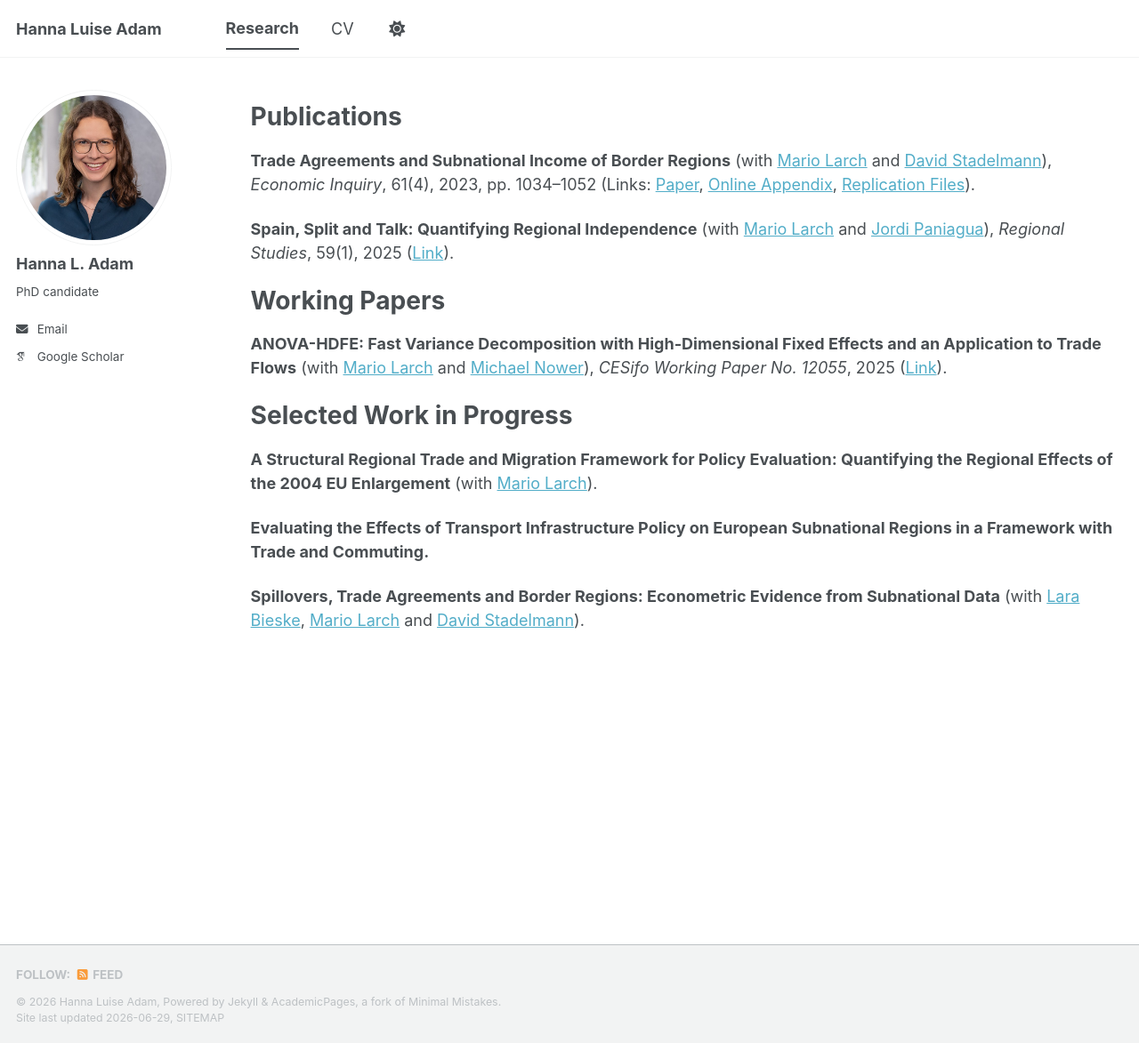
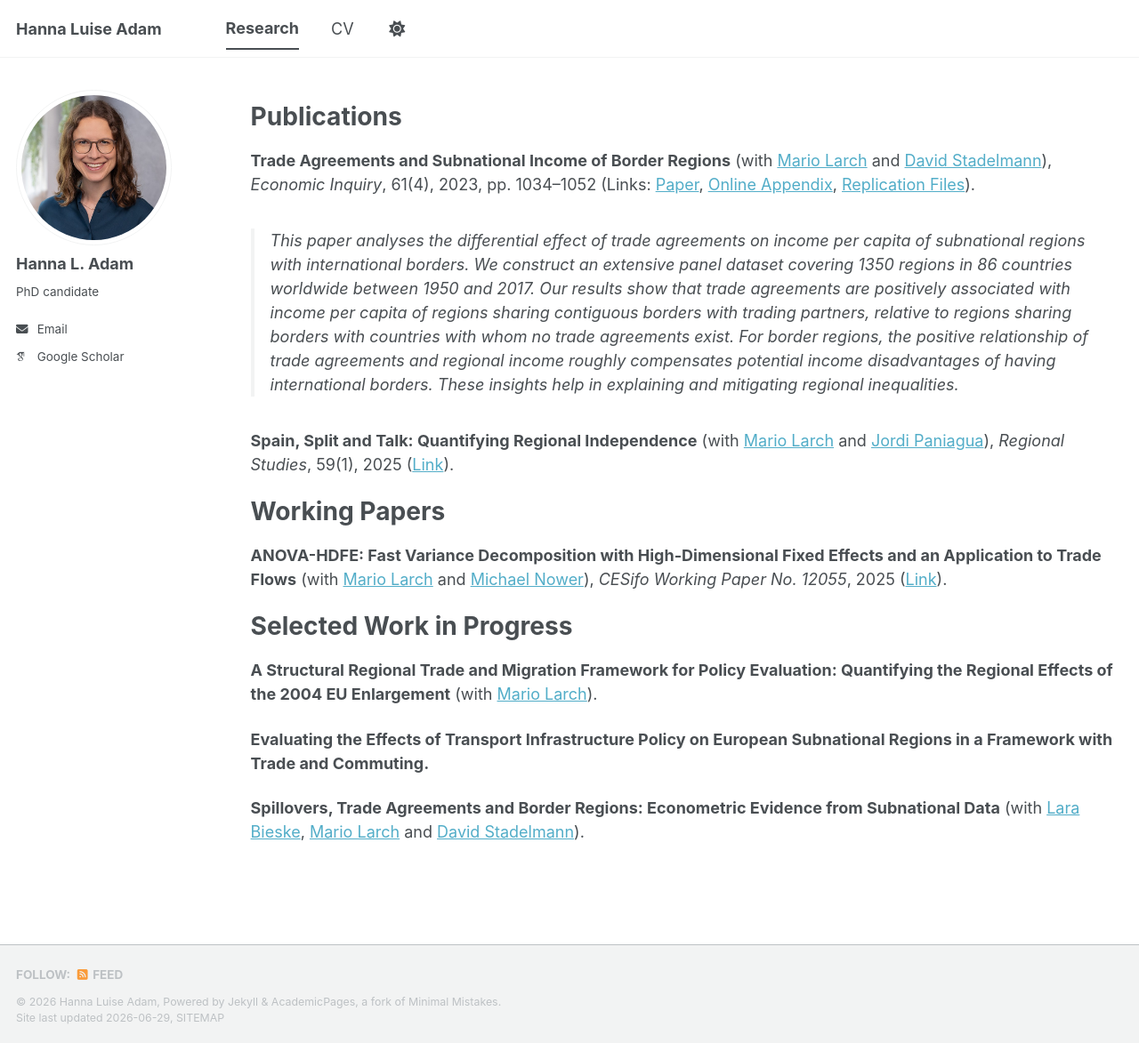
Before and after one commit to hanna-l-adam/hanna-l-adam.github.io, a Jekyll site: the page built from _pages/research.md, in a window 1280 px wide and 1173 px high. Shown: the whole window at 89% size. Built offline with Jekyll 4.4.1, drawn with Linux system fonts in a browser that asks for light colours; some web fonts are replaced; a script bundle is joined from its source files by our own code; library files that are not in the unit come from our copies.

Commit message:
Update research.md

```diff
--- a/_pages/research.md
+++ b/_pages/research.md
@@ -10,6 +10,8 @@ redirect_from:
 # Publications
 
 **Trade Agreements and Subnational Income of Border Regions** (with <a href="https://www.ewf.uni-bayreuth.de/en/team/Prof_Mario_Larch/index.php" target="_blank">Mario Larch</a> and <a href="https://www.entwicklung.uni-bayreuth.de/en/team/david-stadelmann/" target="_blank">David Stadelmann</a>), *Economic Inquiry*, 61(4), 2023, pp. 1034–1052 (Links: <a href="https://doi.org/10.1111/ecin.13151" target="_blank">Paper</a>, <a href="https://onlinelibrary.wiley.com/action/downloadSupplement?doi=10.1111%2Fecin.13151&file=ecin13151-sup-0002_Appendix.pdf" target="_blank">Online Appendix</a>, <a href="https://doi.org/10.3886/E191609V3" target="_blank">Replication Files</a>).
+
+> This paper analyses the differential effect of trade agreements on income per capita of subnational regions with international borders. We construct an extensive panel dataset covering 1350 regions in 86 countries worldwide between 1950 and 2017. Our results show that trade agreements are positively associated with income per capita of regions sharing contiguous borders with trading partners, relative to regions sharing borders with countries with whom no trade agreements exist. For border regions, the positive relationship of trade agreements and regional income roughly compensates potential income disadvantages of having international borders. These insights help in explaining and mitigating regional inequalities.
 
 **Spain, Split and Talk: Quantifying Regional Independence** (with <a href="https://www.ewf.uni-bayreuth.de/en/team/Prof_Mario_Larch/index.php" target="_blank">Mario Larch</a> and <a href="https://www.uv.es/jorpaso2/" target="_blank">Jordi Paniagua</a>), *Regional Studies*, 59(1), 2025 (<a href="https://doi.org/10.1080/00343404.2024.2437501" target="_blank">Link</a>).
 
```
